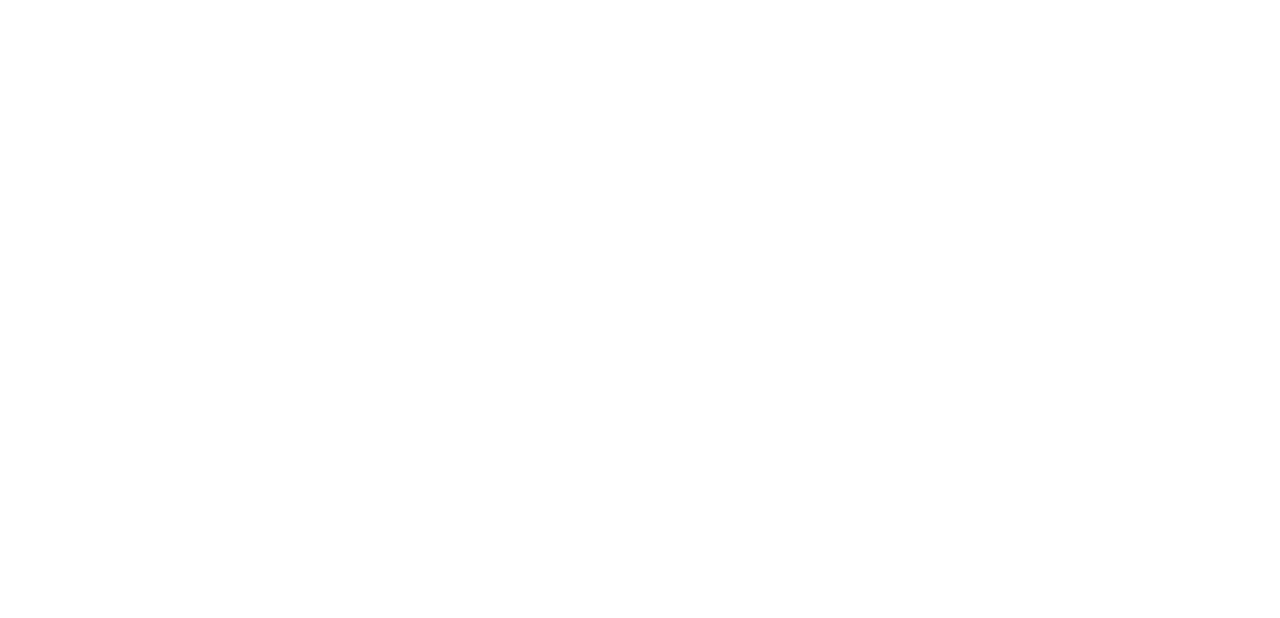
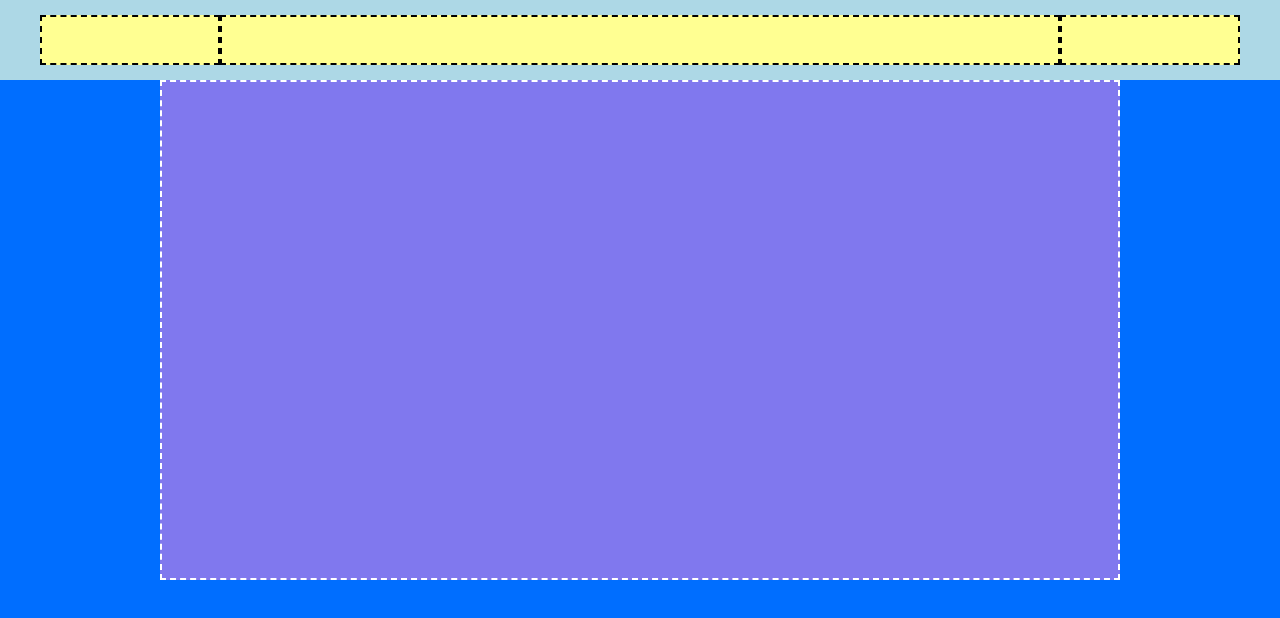
Before and after one commit to PlacidoBonfiglio/htmlcss-struttura-discord, a plain HTML site: page index.html in a window 1280 px wide. Drawn offline with Linux system fonts and the light colour scheme.

Commit message:
2nd header

```diff
--- a/css/style.css
+++ b/css/style.css
@@ -3,3 +3,64 @@
     padding: 0;
     box-sizing: border-box;
 }
+
+/* header */
+
+.main-header{
+    height: 80px;
+    background-color: lightblue;
+}
+
+.mh-container{
+    width: 1200px;
+    margin: 0 auto;
+    padding: 15px 0;
+}
+
+.header-flex{
+    display: flex;
+    width: 100%;
+    height: 50px;
+    background-color: rgb(255, 255, 146);
+}
+
+.top-left{
+    flex-basis: 15%;
+    height: 50px;
+    border: 2px dashed black;
+}
+
+.top-center{
+    flex-basis: 70%;
+    height: 50px;
+    border: 2px dashed black;
+}
+
+.top-right{
+    flex-basis: 15%;
+    height: 50px;
+    border: 2px dashed black;
+}
+
+.secondary-header{
+    height: 800px;
+    background-color: rgb(0, 110, 255);
+}
+
+.containers{
+    width: 1200px;
+    margin: 0 auto;
+}
+
+.sh-flex{
+    display: flex;
+    justify-content: center;
+    align-items: center;
+}
+
+.sh-content{
+    flex-basis: 80%;
+    height: 500px;
+    background-color: rgb(128, 120, 238);
+    border: 2px dashed white,
+}
--- a/index.html
+++ b/index.html
@@ -9,14 +9,24 @@
 
 <body>
     <header class="main-header">
-        <div></div>
+        <div class="mh-container">
+            <div class="header-flex">
+                <div class="top-left top-side"></div>
+                <div class="top-center"></div>
+                <div class="top-right top-side"></div>
+            </div>
+        </div>
     </header>
 
     <header class="secondary-header">
-
+        <div class="containers">
+            <div class="sh-flex">
+             <div class="sh-content"></div>
+            </div>
+        </div>
     </header>
 
-    <main class="container">
+    <main class="">
 
     </main>
 
```
